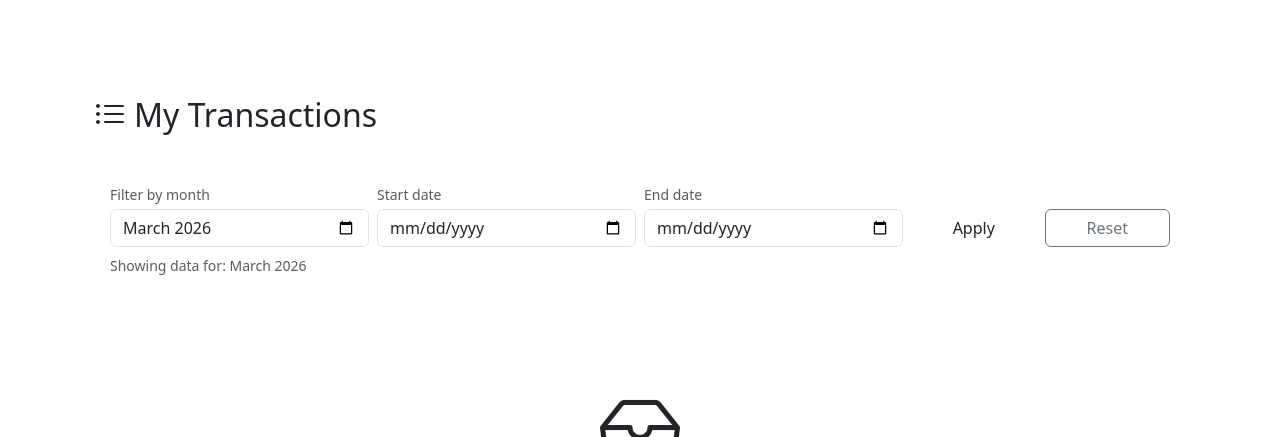
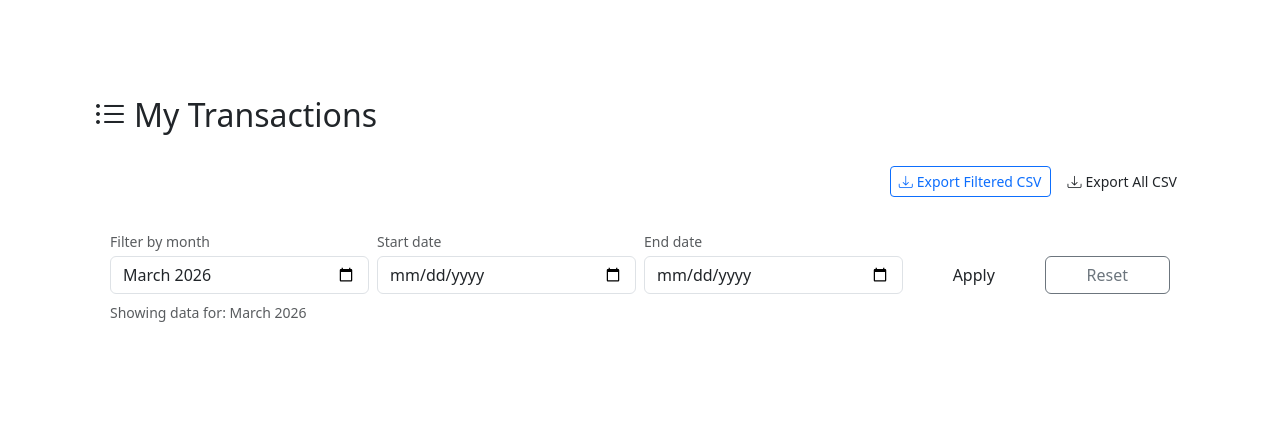
Before and after one commit to Sefa-Keles/Smart-Accounts-Management, a Django app: page /transactions/ in a window 1280 px wide. Shown: the part 56-493 px from the top of the page. Run offline with Django 5.2, Linux system fonts and the light colour scheme; the visitor is signed in with stand-in values (Sample User, id 1); data that the repository does not hold is empty.

Commit message:
Add buttons for exporting filtered and all transactions as CSV

```diff
--- a/templates/transactions/list.html
+++ b/templates/transactions/list.html
@@ -5,6 +5,17 @@
 
     <div class="d-flex justify-content-between align-items-center mb-4">
         <h2><i class="bi bi-list-ul me-2"></i>My Transactions</h2>
+    </div>
+
+    <div class="d-flex flex-column flex-sm-row gap-2 justify-content-sm-end mb-3">
+        <a href="{% url 'transaction_export_csv' %}?scope=filtered"
+           class="btn btn-outline-primary btn-sm">
+            <i class="bi bi-download me-1"></i>Export Filtered CSV
+        </a>
+        <a href="{% url 'transaction_export_csv' %}?scope=all"
+           class="btn btn-sam btn-sm">
+            <i class="bi bi-download me-1"></i>Export All CSV
+        </a>
     </div>
 
     <div class="sam-card p-3 mb-4">
```
